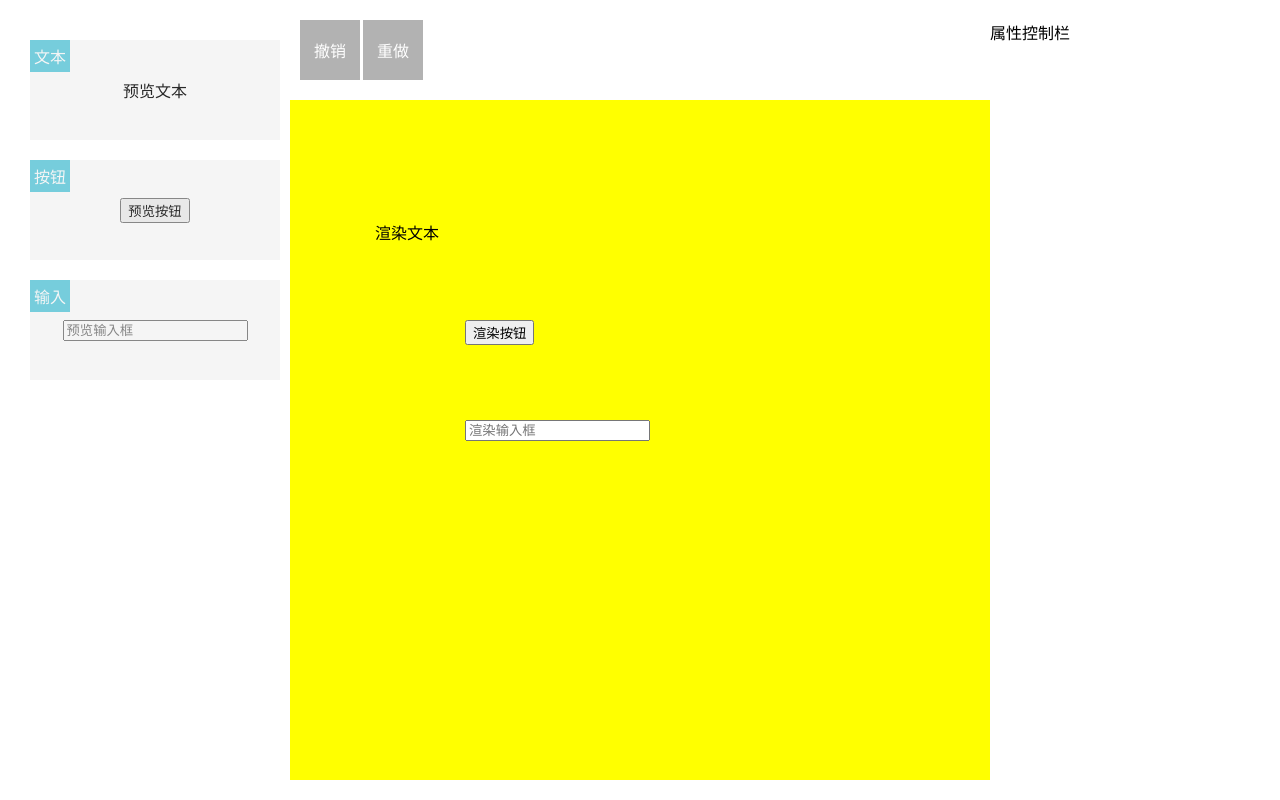
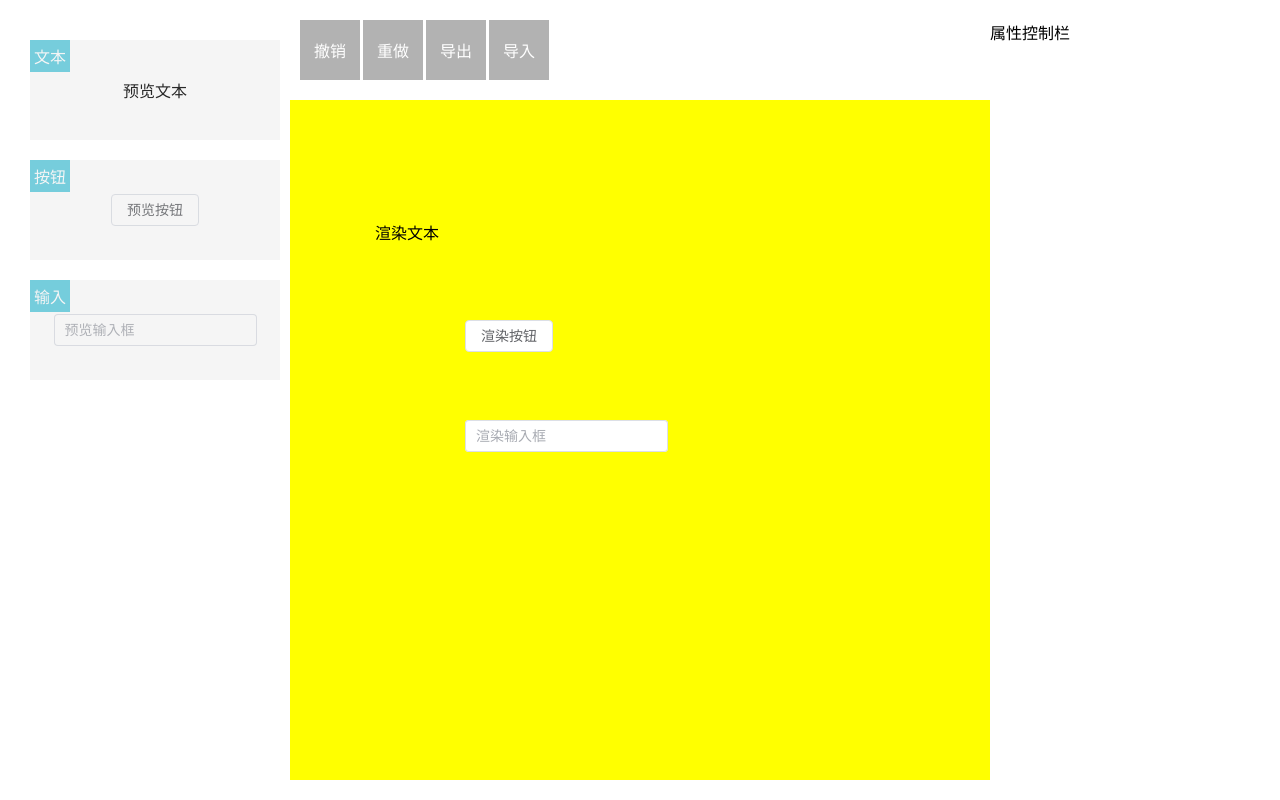
Before and after one commit to ACE0220/vue3-drag-demo, a Vue app: page / in a window 1280 px wide. Built offline with nearby package versions, Linux system fonts and the light colour scheme.

Commit message:
feat: p5.实现json的导入导出

```diff
--- /dev/null
+++ b/src/components/Dialog.jsx
@@ -0,0 +1,63 @@
+import { ElButton, ElDialog, ElInput } from "element-plus";
+import { createVNode, defineComponent, reactive, render } from "vue";
+
+const DialogComponent = defineComponent({
+    props: {
+        options: {
+            type: Object
+        }
+    },
+    setup(props, ctx) {
+        const state = reactive({
+            options: props.options,
+            isShow: false
+        })
+        ctx.expose({ // 让外界可以调用组件的方法
+            showDialog(options) {
+                state.options = options;
+                state.isShow = true;
+            }
+        })
+
+        const onCancel = () => {
+            state.isShow = false;
+        }
+        const onComfirm = () => {
+            state.options.onConfirm && state.options.onConfirm(state.options.content);
+            onCancel();
+        }
+        return () => {
+            return <ElDialog v-model={state.isShow} title={state.options.title}>
+                {{
+                    default: () =>
+                    <ElInput
+                        type="textarea"
+                        v-model={state.options.content}
+                        rows={10}
+                    >
+                    </ElInput>,
+                    footer: () => state.options.footer && <div>
+                        <ElButton onClick={onCancel}>取消</ElButton>
+                        <ElButton onClick={onComfirm} type="primary">确认</ElButton>
+                    </div>,
+                }}
+            </ElDialog>
+        }
+    }
+})
+
+let vnode;
+export function $dialog(options) {
+    if (!vnode) {
+        // 手动挂载组件
+        let el = document.createElement('div');
+
+        // 将组件渲染成虚拟节点
+        vnode = createVNode(DialogComponent, { options });
+        // 渲染成真实节点并挂载到页面
+        document.body.appendChild((render(vnode, el), el));
+    }
+    // 将组件渲染到这个el元素
+    let { showDialog } = vnode.component.exposed;
+    showDialog(options); // !vnode说明第一次调用，vnode已存在说明组件已经有了，只需要显示出来即可
+}
--- a/src/packages/editor.jsx
+++ b/src/packages/editor.jsx
@@ -7,6 +7,7 @@ import { useMenuDragger } from "./useMenuDragger";
 import { useFocus } from "./useFocus";
 import { useBlockDragger } from "./useBlockDragger";
 import { useCommand } from "./useCommand";
+import { $dialog } from "@/components/Dialog";
 
 export default defineComponent({
     props: {
@@ -50,6 +51,23 @@ export default defineComponent({
         const buttons = [
             {label: '撤销', icon: 'icon-back', handler: () => commands.undo()},
             {label: '重做', icon: 'icon-back', handler: () => commands.redo()},
+            {label: '导出', icon: 'icon-back', handler: () => {
+                $dialog({
+                    title: '导出JSON使用',
+                    content: JSON.stringify(data.value)
+                })
+            }},
+            {label: '导入', icon: 'icon-back', handler: () => {
+                $dialog({
+                    title: '导入JSON使用',
+                    content: '',
+                    footer: true,
+                    onConfirm(text) {
+                        // data.value = JSON.parse(text); // 这样更改无法保留历史记录
+                        commands.updateContainer(JSON.parse(text));
+                    }
+                })
+            }},
         ]
 
 
--- a/src/packages/useCommand.js
+++ b/src/packages/useCommand.js
@@ -14,8 +14,8 @@ export function useCommand(data) {
 
     const registry = (command) => {
         state.commandArray.push(command);
-        state.commands[command.name] = () => { // 命令名称对应执行函数
-            const { redo, undo } = command.execute();
+        state.commands[command.name] = (...args) => { // 命令名称对应执行函数
+            const { redo, undo } = command.execute(...args);
             redo();
             if (!command.pushQueue) { // 不需要放到队列直接跳过
                 return;
@@ -103,6 +103,27 @@ export function useCommand(data) {
         }
     });
 
+    // 带有历史记录常用的模式
+    registry({
+        name: 'updateContainer', // 更新整个容器
+        pushQueue: true,
+        execute(newVal) {
+            let state = {
+                before: data.value, // 当前的值
+                after: newVal // 新值
+            }
+            return {
+                redo: () => {
+                    data.value = state.after;
+                },
+                undo: () => {
+                    data.value = state.before;
+                }
+            }
+
+        }
+    })
+
 
     const keyboardEvent = (() => {
         const keyCodes = {
```
Also changed, not shown: src/main.js (+6 -2 lines).
